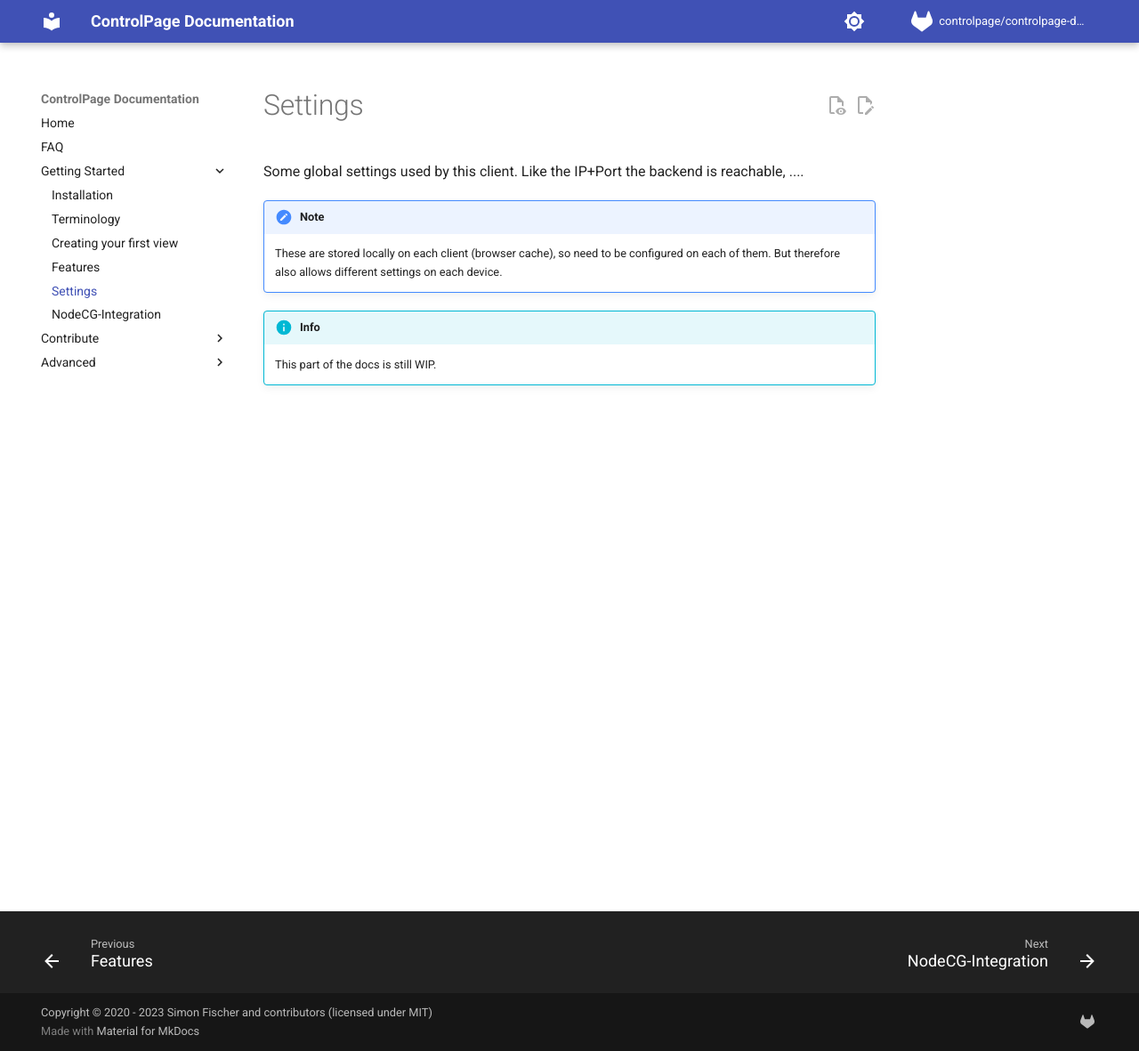
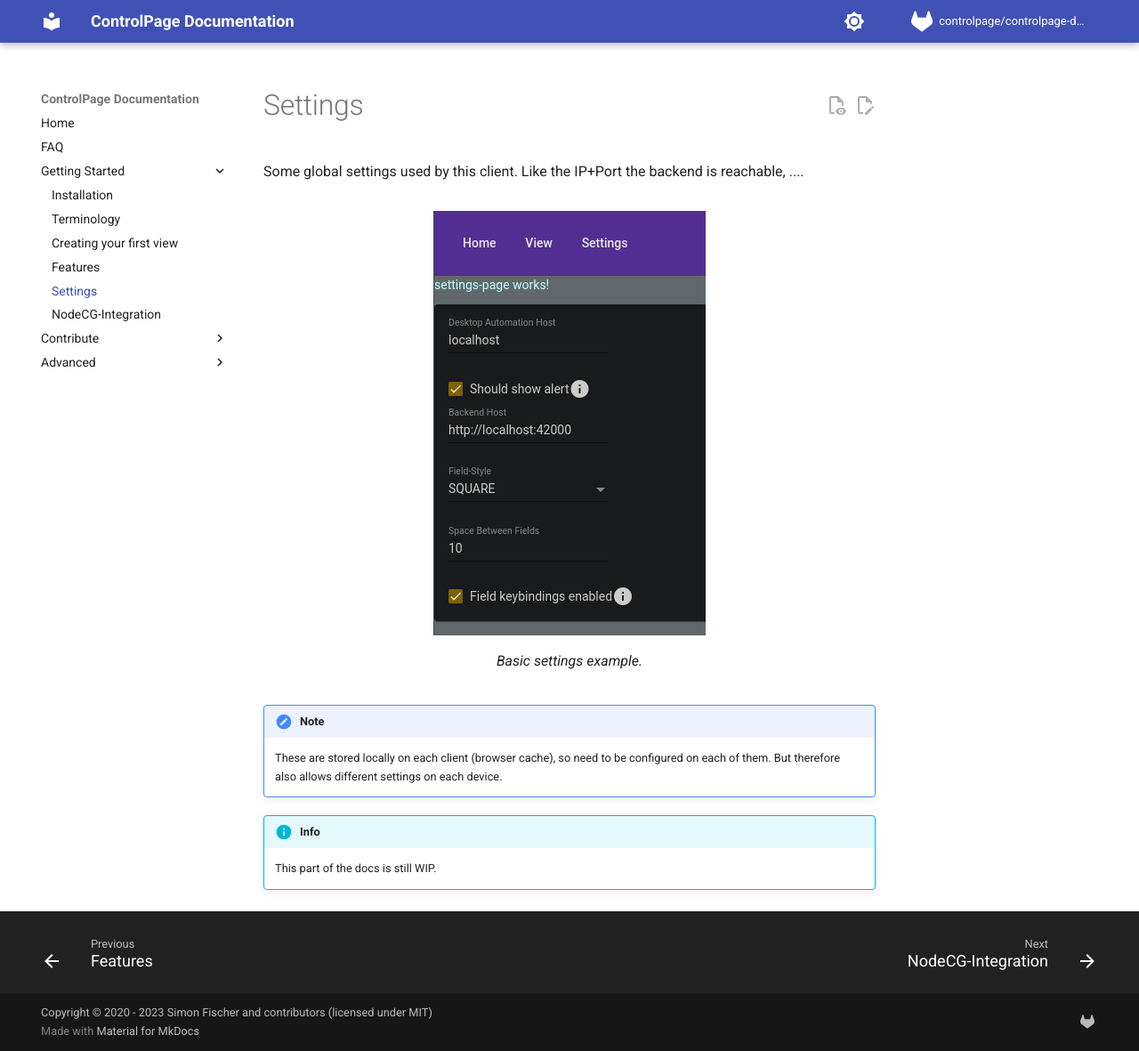
Before and after one commit to SimonFischer04/controlpage-docs, an MkDocs documentation site: the page built from docs/getting-started/settings.md, in a window 1280 px wide and 1181 px high. Shown: the whole window at 89% size. Built offline with MkDocs 1.6.1 and Material for MkDocs 9.7.7, drawn with Linux system fonts in a browser that asks for light colours; comment, search, counter and statistics services are not loaded.

Commit message:
add settings image

```diff
--- a/docs/getting-started/settings.md
+++ b/docs/getting-started/settings.md
@@ -1,6 +1,11 @@
 # Settings
 
 Some global settings used by this client. Like the IP+Port the backend is reachable, ....
+
+<figure markdown>
+  ![configured properties on settings page](../assets/settings.png){ loading=lazy }
+  <figcaption>Basic settings example.</figcaption>
+</figure>
 
 !!! Note
 
```
Also changed, not shown: docs/assets/settings.png (added).
